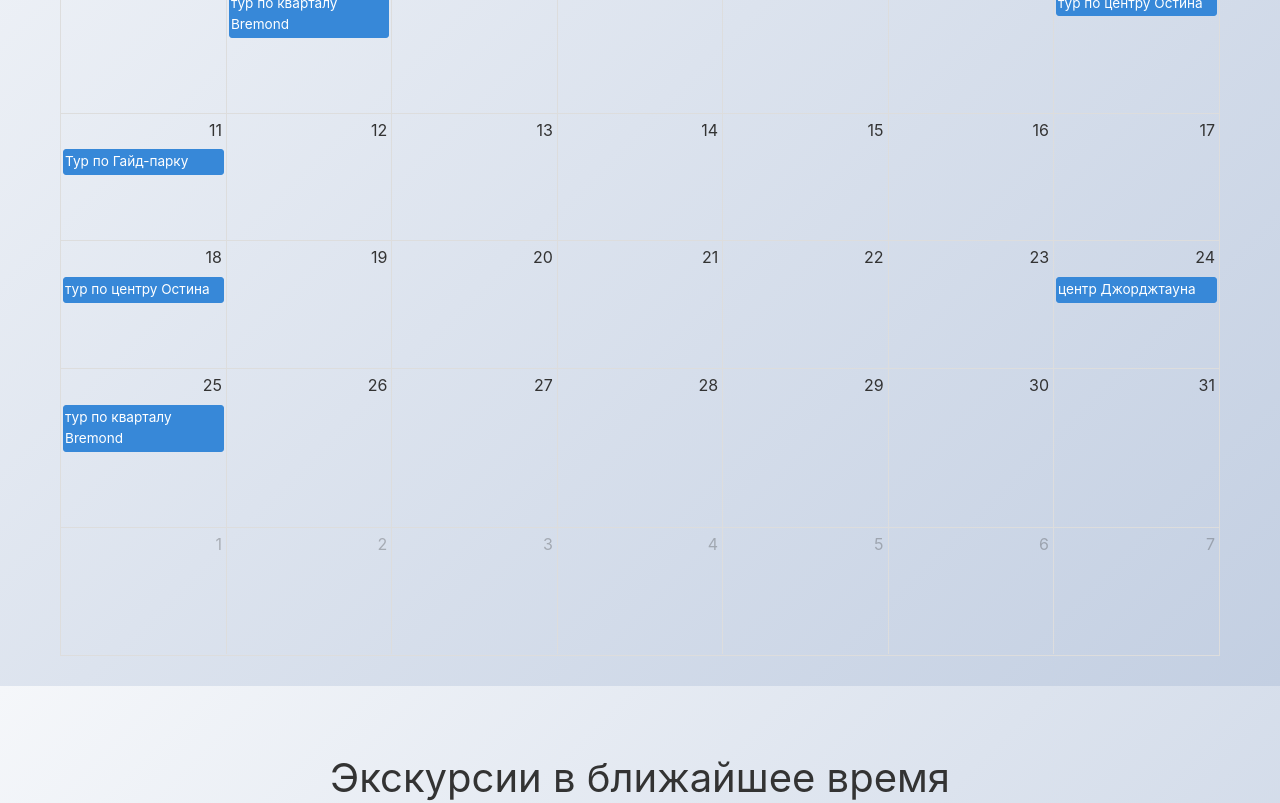
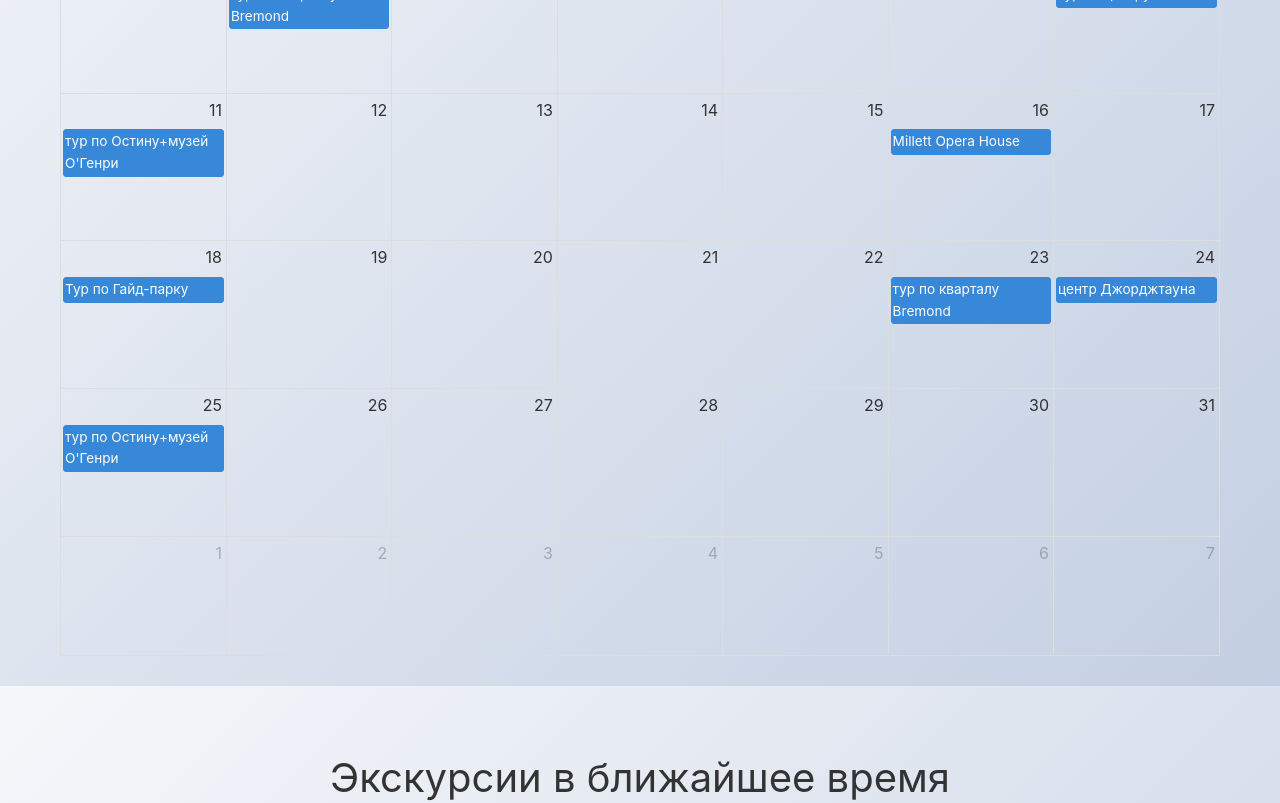
Before and after one commit to tatiana-act/nextjs-boilerplate, a Next.js app: page / in a window 1280 px wide. Shown: the part 4280-5083 px from the top of the page. Built offline with nearby package versions, Linux system fonts and the light colour scheme.

Commit message:
jan tour updates

```diff
--- a/data/tours.ts
+++ b/data/tours.ts
@@ -105,7 +105,7 @@ export const tours: TourProgram[] = [
         shortTitle: 'тур по Остину+музей О\'Генри',
         description: 'Шагните в историю, прогуливаясь по Конгресс-авеню — пульсирующей артерии города, где перед нами оживет ущедшая эпоха: архитектурные поединки, бурлящая коммерческая и культурная жизнь и судьбоносный выстрел Анджелины Эберли, спасший для Остина титул столицы Техаса. \n' +
             'Мы посетим музей знаменитого писателя О\'Генри и узнаем, какие лирические и трагические события в его непростой жизни связаны с Остином.',
-        duration: '2.5 - 3 часа',
+        duration: '2.5 часа',
         price: 0,
         imageUrl: '/aushenry.jpg',
         highlights: [
@@ -196,7 +196,7 @@ export const tours: TourProgram[] = [
     {
         id: 'Milt',
         title: 'Историческая прогулка по Конгресс-авеню и тайны Millett Opera House!',
-        shortTitle: 'тур по центру Остина',
+        shortTitle: 'Millett Opera House',
         description: 'Шагните в историю, прогуливаясь по Конгресс-авеню — пульсирующей артерии города, где перед нами оживет ущедшая эпоха: архитектурные поединки, бурлящая коммерческая и культурная жизнь и судьбоносный выстрел Анджелины Эберли, спасший для Остина титул столицы Техаса. \n' +
             'Мы посетим Millett Opera House (1878): узнаем его историю, восхитимся викторианскими интерьерами и пощекочем нервы рассказами о привидении оперной певицы Присциллы. ',
         duration: '2.5 - 3 часа',
--- a/data/upcomingTours.ts
+++ b/data/upcomingTours.ts
@@ -18,20 +18,36 @@ export const upcomingTours: UpcomingTourEvent[] = [
         bonus: 'с посещением Капитолия'
     },
     {
-        id: 'tour43',
-        tourProgramId: 'Hyde',
+        id: 'tour44',
+        tourProgramId: 'Auhnry',
         date: '2026-01-11',
+        time: '11:00',
+        price: 40,
+        bonus: ""
+    },
+    {
+        id: 'tour48',
+        tourProgramId: 'Milt',
+        date: '2026-01-16',
         time: '11:00',
         price: 40,
         bonus: ''
     },
     {
-        id: 'tour44',
-        tourProgramId: 'Acap',
+        id: 'tour43',
+        tourProgramId: 'Hyde',
         date: '2026-01-18',
         time: '11:00',
         price: 40,
-        bonus: "с посещением музея О'Генри"
+        bonus: ''
+    },
+    {
+        id: 'tour46',
+        tourProgramId: 'Brmn',
+        date: '2026-01-23',
+        time: '10:00',
+        price: 40,
+        bonus: "с посещением Шато Бельвью"
     },
     {
         id: 'tour45',
@@ -42,11 +58,11 @@ export const upcomingTours: UpcomingTourEvent[] = [
         bonus: 'с посещением музея'
     },
     {
-        id: 'tour46',
-        tourProgramId: 'Brmn',
+        id: 'tour47',
+        tourProgramId: 'Auhnry',
         date: '2026-01-25',
         time: '11:00',
         price: 40,
-        bonus: "кофе-брейк в Phoebe's"
-    },
+        bonus: ""
+    }
 ];
```
